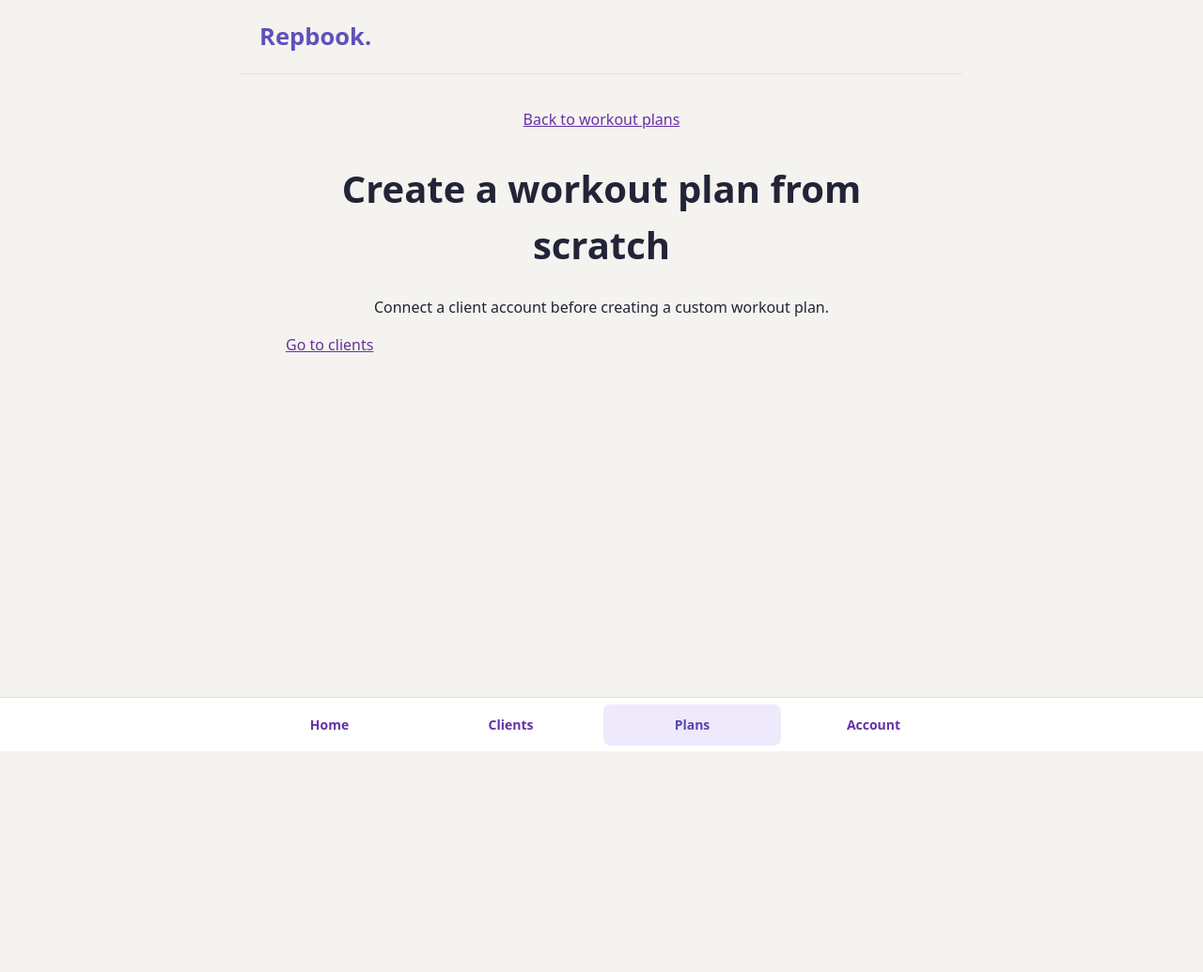
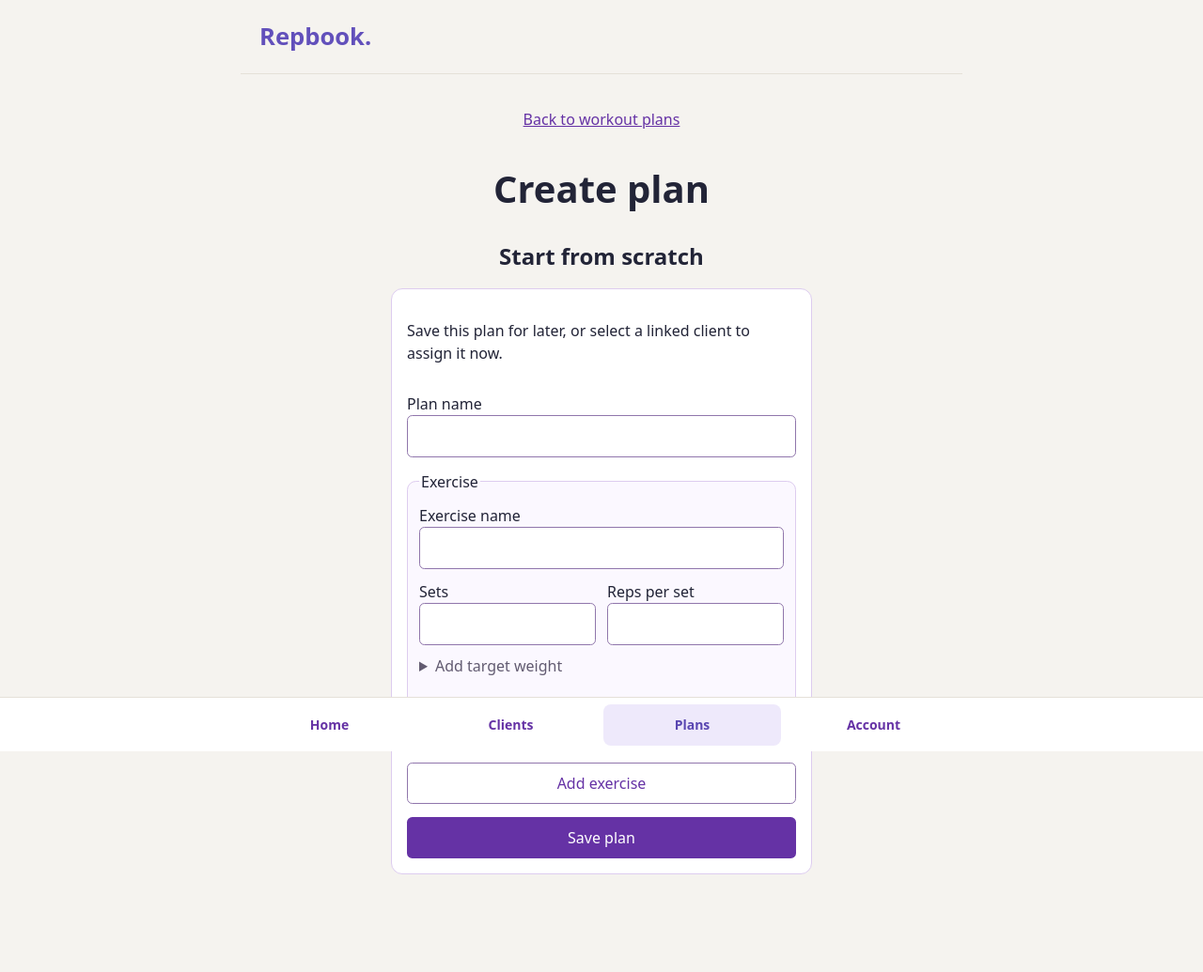
Before and after one commit to wuwu666-rgb/trainer-progress-tracker, a Flask app: page /planning/plans/new in a window 1280 px wide. Shown: the whole page at 94% size. Before the commit the page ends 800 px from the top, so only its background shows below. Run offline with Flask 3, Linux system fonts and the light colour scheme; the visitor is signed in with stand-in values (Sample User, id 1); data comes from the database, SQL or seed files in the repository; data that the repository does not hold is empty.

Commit message:
Streamline workout plan creation

```diff
--- a/app.py
+++ b/app.py
@@ -133,6 +133,11 @@ def init_database(*, seed_demo=False):
                     f"ALTER TABLE {table} ADD COLUMN set_count INTEGER NOT NULL DEFAULT 1 CHECK (set_count > 0)"
                 )
 
+        for table in ("template_exercises", "plan_exercises"):
+            columns = {column[1] for column in db.execute(f"PRAGMA table_info({table})")}
+            if "target_weight_lb" not in columns:
+                db.execute(f"ALTER TABLE {table} ADD COLUMN target_weight_lb TEXT")
+
         plan_columns = {column[1] for column in db.execute("PRAGMA table_info(plans)")}
         if "profile_id" not in plan_columns:
             db.execute("ALTER TABLE plans ADD COLUMN profile_id INTEGER REFERENCES clients(id)")
--- a/schema.sql
+++ b/schema.sql
@@ -46,6 +46,7 @@ CREATE TABLE IF NOT EXISTS template_exercises (
     name TEXT NOT NULL,
     target_sets INTEGER NOT NULL CHECK (target_sets > 0),
     target_reps INTEGER NOT NULL CHECK (target_reps > 0),
+    target_weight_lb TEXT,
     PRIMARY KEY (template_id, position)
 );
 
@@ -73,5 +74,6 @@ CREATE TABLE IF NOT EXISTS plan_exercises (
     name TEXT NOT NULL,
     target_sets INTEGER NOT NULL CHECK (target_sets > 0),
     target_reps INTEGER NOT NULL CHECK (target_reps > 0),
+    target_weight_lb TEXT,
     PRIMARY KEY (plan_id, position)
 );
--- a/static/planning.js
+++ b/static/planning.js
@@ -22,6 +22,11 @@ document.querySelector("#add-exercise").addEventListener("click", () => {
   exerciseList.lastElementChild.querySelector("input").focus();
 });
 
+exerciseList.addEventListener("invalid", (event) => {
+  const weightDetails = event.target.closest(".target-weight");
+  if (weightDetails) weightDetails.open = true;
+}, true);
+
 exerciseList.addEventListener("click", (event) => {
   const button = event.target.closest("button");
   if (!button) return;
--- a/static/style.css
+++ b/static/style.css
@@ -262,3 +262,5 @@ header { border-bottom-color: #e5e0d8; }
 .record-extra summary span { margin-inline-start: .4rem; font-size: .875rem; }
 .record-extra > label { display: block; margin-top: .55rem; }
 .record-extra > label[hidden] { display: none; }
+
+.target-weight summary { min-height: 44px; align-content: center; cursor: pointer; color: #625b71; }
--- a/templates/client_picker.html
+++ b/templates/client_picker.html
@@ -1,7 +1,7 @@
 <div>
-  <label for="plan-client">Client</label>
-  <select id="plan-client" name="profile_id" class="role-select" required>
-    <option value="">Select a linked client</option>
+  <label for="plan-client">Client{% if client_optional %} (optional){% endif %}</label>
+  <select id="plan-client" name="profile_id" class="role-select"{% if not client_optional %} required{% endif %}>
+    <option value="">{{ 'Leave unassigned' if client_optional else 'Select a linked client' }}</option>
     {% for client in clients %}
     <option value="{{ client.id }}"{% if request.form.get('profile_id') == client.id|string %} selected{% endif %}>{{ client.name }}</option>
     {% endfor %}
--- a/templates/exercise_fields.html
+++ b/templates/exercise_fields.html
@@ -1,4 +1,4 @@
-{% macro exercise_fields(exercise='', sets='', reps='') %}
+{% macro exercise_fields(exercise='', sets='', reps='', weight='') %}
 <fieldset class="exercise-card">
   <legend>Exercise</legend>
   <label>Exercise name <input name="exercise" value="{{ exercise }}" required></label>
@@ -6,6 +6,12 @@
     <label>Sets <input type="number" name="target_sets" inputmode="numeric" min="1" step="1" value="{{ sets }}" required></label>
     <label>Reps per set <input type="number" name="target_reps" inputmode="numeric" min="1" step="1" value="{{ reps }}" required></label>
   </div>
+  <details class="target-weight"{% if weight %} open{% endif %}>
+    <summary>Add target weight</summary>
+    <label>Target weight (lb, optional)
+      <input type="number" name="target_weight_lb" inputmode="decimal" min="0" step="any" value="{{ weight if weight is not none else '' }}">
+    </label>
+  </details>
   <div class="exercise-actions">
   {% if reorder %}
   <button type="button" data-move-exercise="up">Move up</button>
--- a/templates/new_plan.html
+++ b/templates/new_plan.html
@@ -3,26 +3,43 @@
 {% block content %}
 <div class="workspace-page workspace-form-page">
 <p><a href="{{ url_for('planning.index') }}">Back to workout plans</a></p>
-<div class="workspace-heading"><h1>Create a workout plan from scratch</h1></div>
+<div class="workspace-heading"><h1>Create plan</h1></div>
+{% if templates %}
+<details class="template-editor">
+  <summary>Use a saved template</summary>
+  <form method="post" action="{{ url_for('planning.copy_template') }}">
+    <input type="hidden" name="csrf_token" value="{{ csrf_token() }}">
+    <div>
+      <label for="plan-template">Template</label>
+      <select id="plan-template" name="template_id" class="role-select" required>
+        <option value="">Choose a template</option>
+        {% for template in templates %}
+        <option value="{{ template.id }}">{{ template.name }}</option>
+        {% endfor %}
+      </select>
+    </div>
+    <button type="submit">Create plan from template</button>
+  </form>
+</details>
+{% endif %}
+<h2 class="workspace-section-title">Start from scratch</h2>
 {% if error %}<p role="alert">{{ error }}</p>{% endif %}
-{% if clients %}
 <form method="post" class="template-form">
   <input type="hidden" name="csrf_token" value="{{ csrf_token() }}">
-  {% include "client_picker.html" %}
+  <p>Save this plan for later, or select a linked client to assign it now.</p>
+  {% if clients %}
+  {% with client_optional=true %}{% include "client_picker.html" %}{% endwith %}
+  {% endif %}
   <label>Plan name <input name="name" value="{{ name }}" required></label>
   <div id="exercise-list">
-    {% for exercise, sets, reps in rows %}
-    {{ exercise_fields(exercise, sets, reps) }}
+    {% for exercise, sets, reps, weight in rows %}
+    {{ exercise_fields(exercise, sets, reps, weight) }}
     {% endfor %}
   </div>
   <button type="button" id="add-exercise">Add exercise</button>
-  <button type="submit">Save and assign plan</button>
+  <button type="submit">Save plan</button>
 </form>
 <template id="exercise-fields">{{ exercise_fields() }}</template>
 <script src="{{ url_for('static', filename='planning.js') }}" defer></script>
-{% else %}
-<p>Connect a client account before creating a custom workout plan.</p>
-<a href="{{ url_for('clients.index') }}">Go to clients</a>
-{% endif %}
 </div>
 {% endblock %}
--- a/templates/plan_detail.html
+++ b/templates/plan_detail.html
@@ -14,7 +14,7 @@
   <h2>Planned exercises</h2>
   <ol class="workspace-exercises">
     {% for exercise in exercises %}
-    <li>{{ exercise.name }} <span class="exercise-metrics">{{ exercise.target_sets }} sets × {{ exercise.target_reps }} reps</span></li>
+    <li>{{ exercise.name }} <span class="exercise-metrics">{{ exercise.target_sets }} sets × {{ exercise.target_reps }} reps{% if exercise.target_weight_lb is not none %} · {{ exercise.target_weight_lb }} lb target{% endif %}</span></li>
     {% endfor %}
   </ol>
 </section>
@@ -23,8 +23,9 @@
 <div class="workspace-actions">
   <a class="button workspace-secondary" href="{{ url_for('planning.delete_item', collection='plans', item_id=plan.id) }}">Delete plan</a>
 </div>
-<h2>Assign this plan</h2>
+<h2>Assign to client</h2>
 {% if clients %}
+<p>The client can view this plan in Workouts.</p>
 <form method="post">
   <input type="hidden" name="csrf_token" value="{{ csrf_token() }}">
   {% include "client_picker.html" %}
```
Also changed, not shown: planning.py (+58 -33 lines), templates/planning.html (+4 -8 lines).
